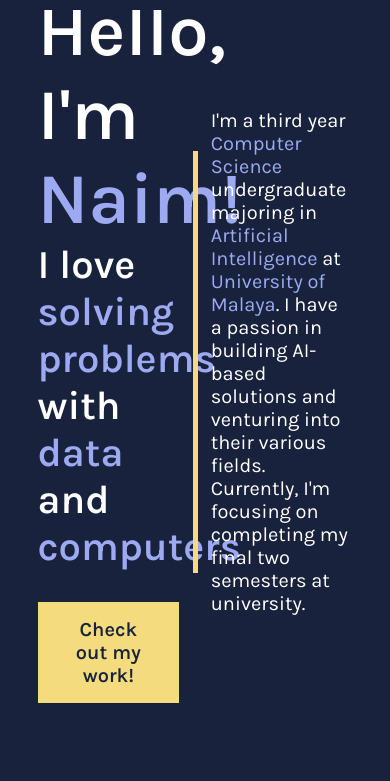
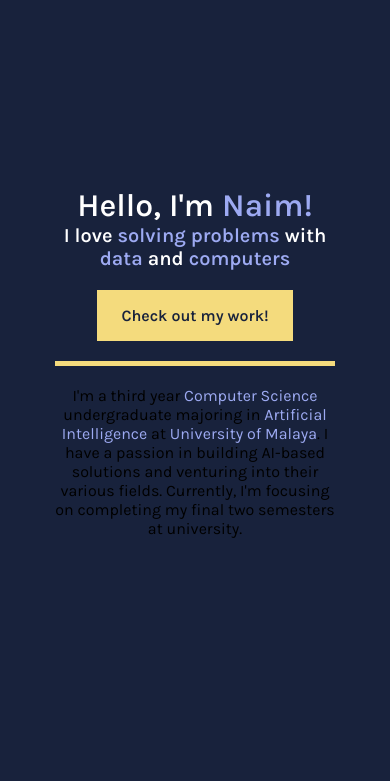
Before and after one commit to tengznaim/portfolio-website-v2, a Gatsby site: page / in a window 390 px wide. Shown: the part 60-841 px from the top of the page. Built offline with nearby package versions, Linux system fonts and the light colour scheme; Gatsby itself is replaced by a stand-in of ours; some packages are replaced by stand-ins of ours.

Commit message:
updated responsive design for hero section

```diff
--- a/src/styles/hero.module.css
+++ b/src/styles/hero.module.css
@@ -6,19 +6,19 @@
   align-items: center;
   justify-content: space-between;
   z-index: 1;
+  padding: 100px 0px;
+  /* For development to see page boundaries, remove later */
+  /* border: 1px solid white; */
 }
 
-.leftText {
-  width: 45%;
-}
-
+.leftText,
 .rightText {
   width: 45%;
 }
 
 .header {
   font-size: 4.5rem;
-  color: white;
+  color: var(--white);
   font-family: "Karla";
   font-weight: 600;
 }
@@ -42,7 +42,7 @@
 
 .aboutParagraph {
   font-size: 1.25rem;
-  color: var(--white);
+  color: var(--purplish-white);
   font-family: "Karla";
   font-weight: 400;
 }
@@ -55,6 +55,53 @@
   cursor: pointer;
   font-family: "Karla";
   font-weight: 600;
-  margin: 32px 0;
+  margin-top: 20px;
   padding: 16px 24px;
 }
+
+@media screen and (max-width: 1200px) {
+  .heroContainer {
+    width: 100%;
+    flex-direction: column;
+    justify-content: center;
+  }
+
+  .rightText,
+  .leftText {
+    height: 45%;
+    width: 80%;
+    text-align: center;
+  }
+
+  .divider {
+    width: 80%;
+    height: 5px;
+    margin: 20px;
+  }
+
+  .header {
+    font-size: 3.5rem;
+  }
+
+  .subheader {
+    font-size: 2rem;
+  }
+
+  .aboutParagraph {
+    font-size: 1rem;
+  }
+
+  #archiveButton {
+    font-size: 1rem;
+  }
+}
+
+@media screen and (max-width: 480px) {
+  .header {
+    font-size: 2rem;
+  }
+
+  .subheader {
+    font-size: 1.25rem;
+  }
+}
```
